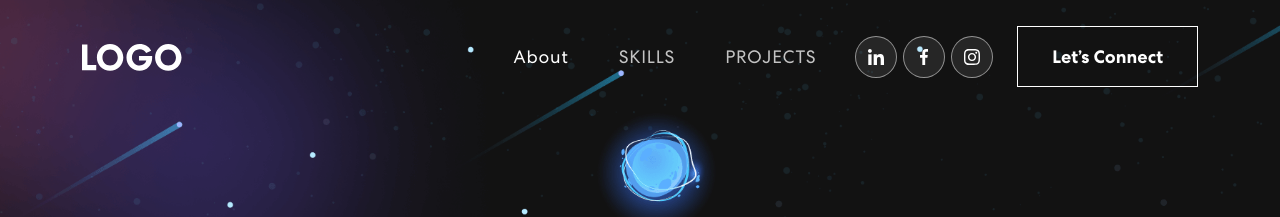
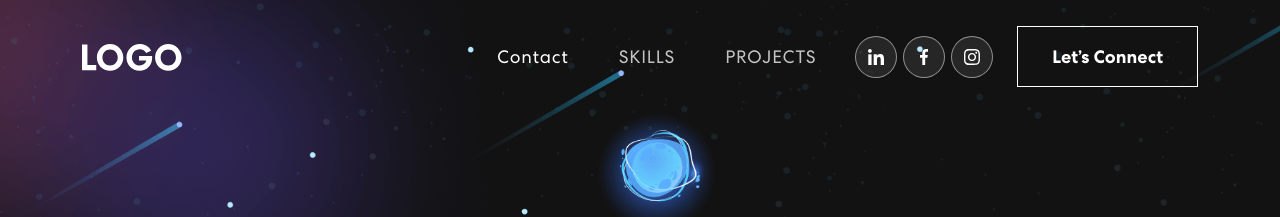
Before and after one commit to Sareenh1/Profilo, a React (Create React App) app: page / in a window 1280 px wide. Shown: the top 217 px of the page. Built offline with nearby package versions, Linux system fonts and the light colour scheme; no server answers.

Commit message:
Update NavBar.js

```diff
--- a/src/components/NavBar.js
+++ b/src/components/NavBar.js
@@ -44,7 +44,7 @@ export const NavBar = () => {
           </Navbar.Toggle>
           <Navbar.Collapse id="basic-navbar-nav">
             <Nav className="ms-auto">
-              <Nav.Link href="#home" className={activeLink === 'home' ? 'active navbar-link' : 'navbar-link'} onClick={() => onUpdateActiveLink('home')}>About</Nav.Link>
+              <Nav.Link href="#home" className={activeLink === 'home' ? 'active navbar-link' : 'navbar-link'} onClick={() => onUpdateActiveLink('home')}>Contact</Nav.Link>
               <Nav.Link href="#skills" className={activeLink === 'skills' ? 'active navbar-link' : 'navbar-link'} onClick={() => onUpdateActiveLink('skills')}>SKILLS</Nav.Link>
               <Nav.Link href="#projects" className={activeLink === 'projects' ? 'active navbar-link' : 'navbar-link'} onClick={() => onUpdateActiveLink('projects')}>PROJECTS</Nav.Link>
             </Nav>
```
